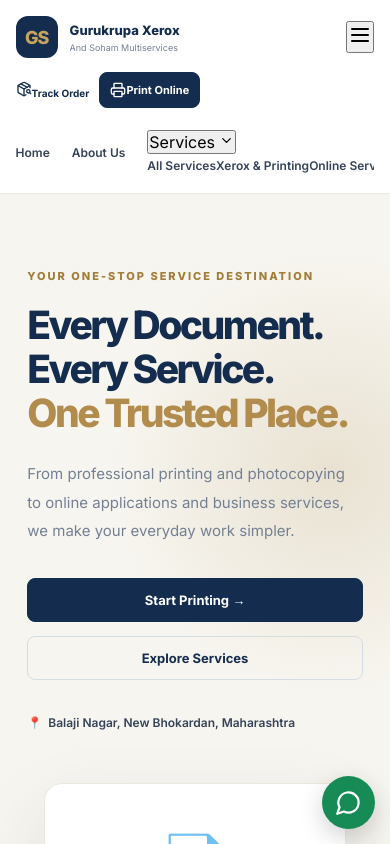
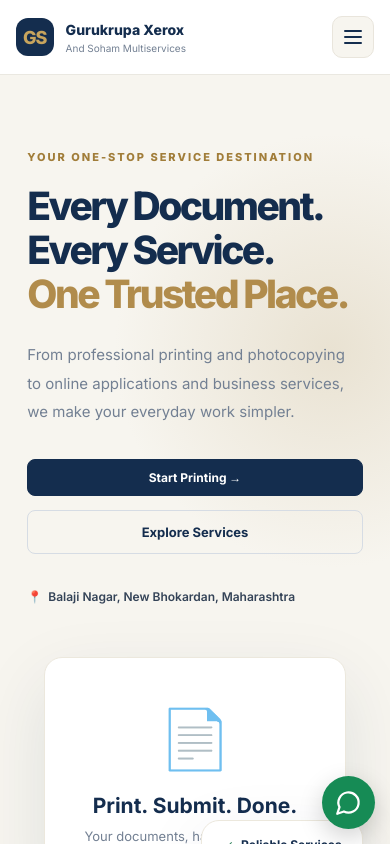
Before and after one commit to sohamtechrobotics/gurukrupa-xerox-website, a React (Vite) app: page /#/ in a window 390 px wide. Shown: the top 844 px of the page. Built offline with nearby package versions, Linux system fonts and the light colour scheme.

Commit message:
Add responsive navigation styling

```diff
--- a/src/styles/global.css
+++ b/src/styles/global.css
@@ -1504,3 +1504,220 @@ a {
     display: none;
   }
 }
+
+/* =========================================
+   NAVIGATION — DESKTOP & MOBILE
+========================================= */
+
+.main-nav {
+  display: flex;
+  align-items: center;
+  gap: 26px;
+}
+
+.main-nav a,
+.nav-dropdown-trigger {
+  color: #344357;
+  font-family: inherit;
+  font-size: 14px;
+  font-weight: 600;
+  text-decoration: none;
+  transition: color 0.2s ease;
+}
+
+.main-nav a:hover,
+.nav-dropdown-trigger:hover,
+.main-nav a.active {
+  color: #c7a45d;
+}
+
+.nav-dropdown {
+  position: relative;
+}
+
+.nav-dropdown-trigger {
+  display: flex;
+  align-items: center;
+  gap: 6px;
+  padding: 10px 0;
+  background: transparent;
+  border: 0;
+  cursor: pointer;
+}
+
+.nav-dropdown-menu {
+  position: absolute;
+  top: calc(100% + 12px);
+  left: -16px;
+  z-index: 1000;
+  display: none;
+  min-width: 225px;
+  padding: 10px;
+  background: #ffffff;
+  border: 1px solid #e9e5dc;
+  border-radius: 12px;
+  box-shadow: 0 14px 35px rgba(20, 45, 78, 0.12);
+}
+
+.nav-dropdown:hover .nav-dropdown-menu,
+.nav-dropdown:focus-within .nav-dropdown-menu,
+.nav-dropdown-menu.dropdown-open {
+  display: flex;
+  flex-direction: column;
+}
+
+.nav-dropdown-menu a {
+  display: block;
+  padding: 11px 12px;
+  border-radius: 8px;
+  font-size: 13px;
+}
+
+.nav-dropdown-menu a:hover {
+  background: #f7f5ef;
+}
+
+.mobile-menu-toggle {
+  display: none;
+  align-items: center;
+  justify-content: center;
+  width: 42px;
+  height: 42px;
+  color: #142d4e;
+  background: #f7f5ef;
+  border: 1px solid #e9e5dc;
+  border-radius: 10px;
+  cursor: pointer;
+}
+
+.mobile-help-link {
+  display: none;
+}
+
+.header-actions {
+  display: flex;
+  align-items: center;
+  gap: 12px;
+}
+
+/* Keyboard accessibility */
+.main-nav a:focus-visible,
+.nav-dropdown-trigger:focus-visible,
+.mobile-menu-toggle:focus-visible {
+  outline: 3px solid rgba(199, 164, 93, 0.55);
+  outline-offset: 4px;
+}
+
+/* =========================================
+   MOBILE NAVIGATION
+========================================= */
+
+@media (max-width: 900px) {
+  .site-header {
+    position: sticky;
+    top: 0;
+    z-index: 1000;
+  }
+
+  .mobile-menu-toggle {
+    display: flex;
+    margin-left: auto;
+  }
+
+  .main-nav {
+    position: absolute;
+    top: 100%;
+    left: 0;
+    right: 0;
+    display: none;
+    align-items: stretch;
+    flex-direction: column;
+    gap: 0;
+    max-height: calc(100vh - 80px);
+    overflow-y: auto;
+    padding: 14px 22px 20px;
+    background: #ffffff;
+    border-top: 1px solid #eee9df;
+    box-shadow: 0 16px 25px rgba(20, 45, 78, 0.10);
+  }
+
+  .main-nav.mobile-open {
+    display: flex;
+  }
+
+  .main-nav > a,
+  .nav-dropdown-trigger {
+    width: 100%;
+    padding: 14px 4px;
+    text-align: left;
+    border-bottom: 1px solid #f0eee8;
+  }
+
+  .nav-dropdown-trigger {
+    justify-content: space-between;
+  }
+
+  .nav-dropdown-menu {
+    position: static;
+    min-width: 0;
+    padding: 4px 0 8px 12px;
+    border: 0;
+    border-radius: 0;
+    box-shadow: none;
+  }
+
+  .nav-dropdown-menu a {
+    padding: 11px 10px;
+  }
+
+  .mobile-help-link {
+    display: block;
+  }
+
+  .header-actions {
+    gap: 8px;
+    margin-left: 10px;
+  }
+
+  .track-link {
+    font-size: 0;
+    gap: 0;
+  }
+
+  .track-link svg {
+    width: 21px;
+    height: 21px;
+  }
+
+  .print-button {
+    padding: 10px 12px;
+    font-size: 12px;
+  }
+}
+
+@media (max-width: 480px) {
+  .header-actions {
+    display: none;
+  }
+
+  .brand-name strong {
+    font-size: 14px;
+  }
+
+  .brand-name small {
+    font-size: 10px;
+  }
+
+  .brand-mark {
+    width: 38px;
+    height: 38px;
+  }
+}
+
+/* Respect reduced-motion preferences */
+@media (prefers-reduced-motion: reduce) {
+  .main-nav a,
+  .nav-dropdown-trigger {
+    transition: none;
+  }
+}
```
